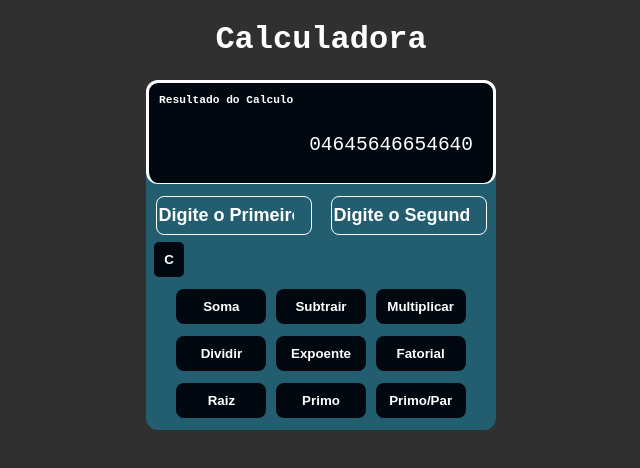
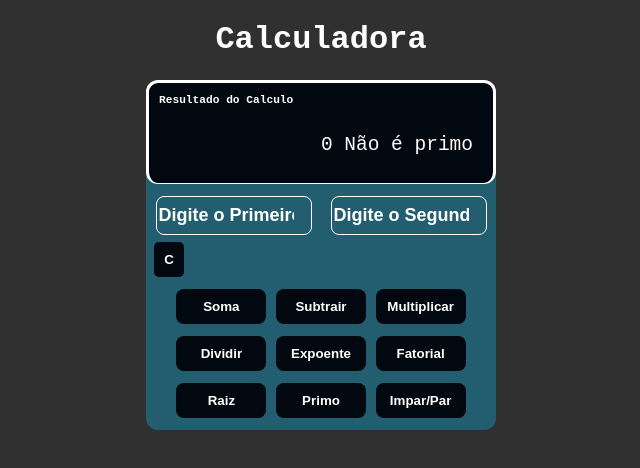
Before and after one commit to antoniovictor2k/CalculadoraComTesteUnitario, a plain HTML site: page Calculadora.html in a window 1280 px wide. Both pictures are taken after a click on the button "Primo". Shown: the full height of the page, 319-959 px from the left. Drawn offline with Linux system fonts and the light colour scheme.

Commit message:
Full.... tudo ok
Falta somente o teste unitário

```diff
--- a/Calculadora.html
+++ b/Calculadora.html
@@ -20,7 +20,7 @@
 
             <div class="telaResultado">
                 <p>Resultado do Calculo</p>
-                <pre id="resultadoDoCalculo">04645646654640</pre>
+                <pre id="resultadoDoCalculo">0</pre>
             </div>
 
 <div class="inputsCalculadora">
@@ -40,8 +40,8 @@
                 <button onclick="expoente()">Expoente</button>
                 <button onclick="fatorial()">Fatorial</button>
                 <button onclick="raizquadrada()">Raiz</button>
-                <button>Primo</button>
-                <button onclick="verificarImparPar()">Primo/Par</button>
+                <button onclick="numeroPrimo()">Primo</button>
+                <button onclick="verificarImparPar()">Impar/Par</button>
 
 
             </div>
--- a/Calculadora.js
+++ b/Calculadora.js
@@ -3,7 +3,7 @@ var numero2 = document.getElementById('numero2');
 var resultadoDoCalculo = document.getElementById('resultadoDoCalculo');
 
 function limparCalculo() {
-    resultadoDoCalculo.innerHTML='';
+    resultadoDoCalculo.innerHTML = '';
     numero1.focus();
 };
 
@@ -91,31 +91,31 @@ function fatorial(a, b) {
         return n
     }
 
-    console.log(calFatorial(a + b))
+    resultadoDoCalculo.innerHTML = (calFatorial(a + b));
 
 };
 
-// Não funcionando...
-
-console.log('Inincio teste numero primo');
 
 
+function numeroPrimo(a, b) {
+    var a = Number(numero1.value);
+    var b = Number(numero2.value);
 
-function numeroPrimo(num) {
-    console.log('Startando teste numero primo');
-    for (var i = 2; i < num; i++) {
-        if(num % i === 0) {
+    const verificadorPrimo = numero => {
 
-            // return false;
+        if (numero < 2 || isNaN(numero)) {
+            return " Não é primo";
         }
 
+        for (let i = 2; i <= Math.sqrt(numero); i++) {
 
+            if (numero % i === 0) {
+                return " Não é primo";
+            }
+        }
+
+        return " É primo";
     }
-    if (true){
-        console.log('nnnnnnnn')
-    }
-    return num !== 1;
-  }
-  console.log( numeroPrimo(1) );
 
-console.log('fim de teste numero primo');
+    resultadoDoCalculo.innerHTML = a+b + verificadorPrimo(a + b);
+};
```
Also changed, not shown: 1 other file.
